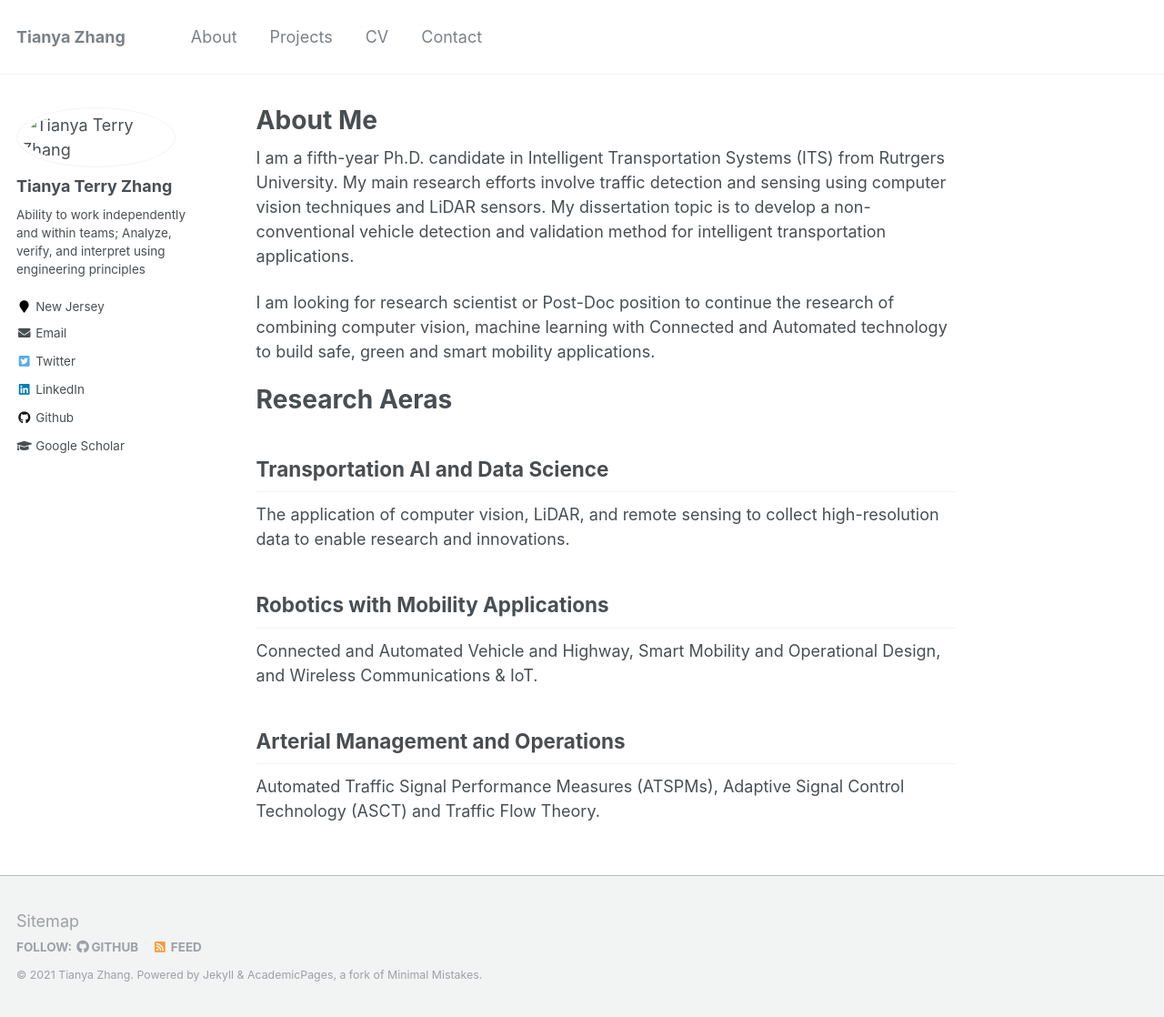
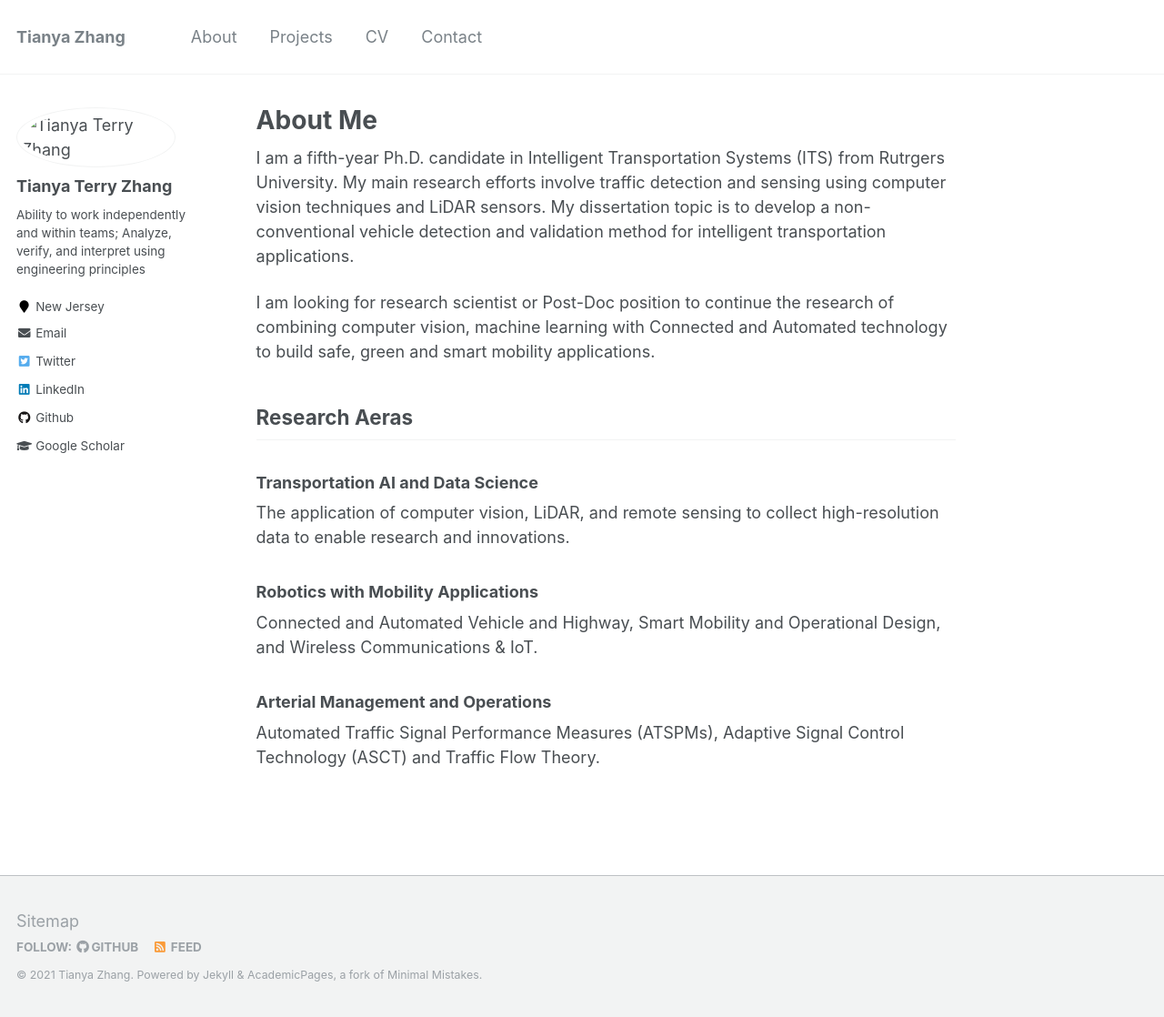
Before and after one commit to TeRyZh/Website, a Jekyll site: the page built from _pages/about.md, in a window 1280 px wide and 1118 px high. Shown: the whole window at 91% size. Built offline with Jekyll 4.4.1, drawn with Linux system fonts in a browser that asks for light colours.

```diff
--- a/_pages/about.md
+++ b/_pages/about.md
@@ -12,18 +12,13 @@ I am a fifth-year Ph.D. candidate in Intelligent Transportation Systems (ITS) fr
 
 I am looking for research scientist or Post-Doc position to continue the research of combining computer vision, machine learning with Connected and Automated technology to build safe, green and smart mobility applications.
 
-
 Research Aeras
-======
-
-Transportation AI and Data Science
 ------
+### Transportation AI and Data Science
 The application of computer vision, LiDAR, and remote sensing to collect high-resolution data to enable research and innovations.
 
-Robotics with Mobility Applications
-------
+### Robotics with Mobility Applications
 Connected and Automated Vehicle and Highway, Smart Mobility and Operational Design, and Wireless Communications & IoT.
 
-Arterial Management and Operations
-------
+### Arterial Management and Operations
 Automated Traffic Signal Performance Measures (ATSPMs), Adaptive Signal Control Technology (ASCT) and Traffic Flow Theory.
```
